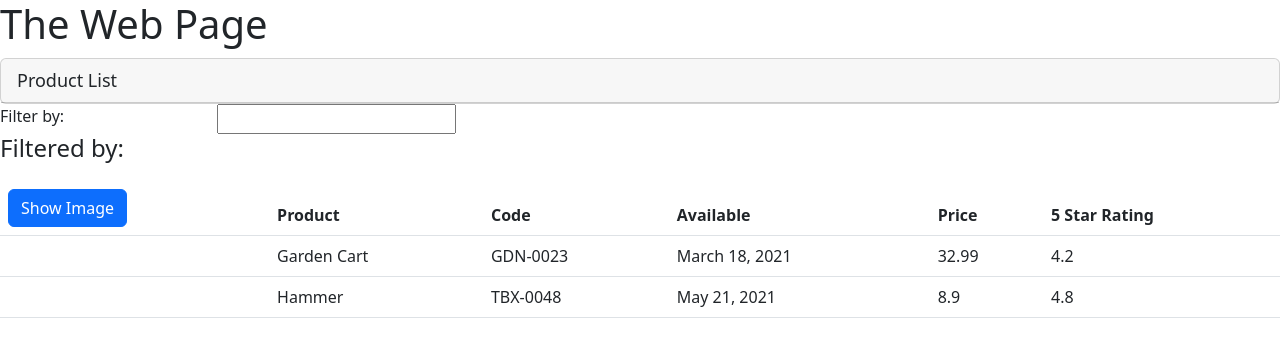
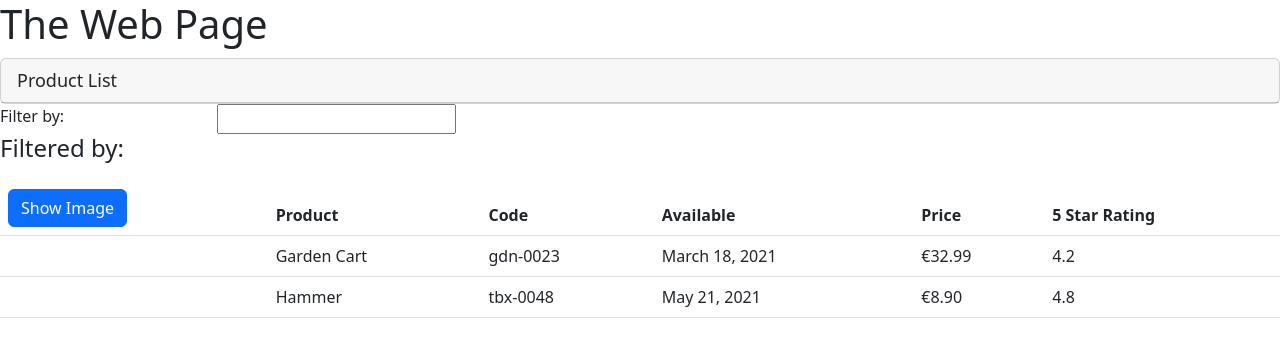
Before and after one commit to Tomasz-Zdeb/Angular-Sandbox, an Angular app in the folder APM-Start/: page / in a window 1280 px wide. Shown: the top 346 px of the page. Built offline with nearby package versions, Linux system fonts and the light colour scheme.

Commit message:
Use pipes to format product list entries

```diff
--- a/APM-Start/src/app/products/product-list.component.html
+++ b/APM-Start/src/app/products/product-list.component.html
@@ -42,11 +42,11 @@
                         [style.width.px]='imageWidth'
                         [style.margin.px]='imageMargin'>
                     </td>
-                    <td>{{product.productName}}</td>
-                    <td>{{product.productCode}}</td>
-                    <td>{{product.releaseDate}}</td>
-                    <td>{{product.price}}</td>
-                    <td>{{product.starRating}}</td>
+                    <td>{{ product.productName }}</td>
+                    <td>{{ product.productCode | lowercase }}</td>
+                    <td>{{ product.releaseDate }}</td>
+                    <td>{{ product.price | currency:'EUR':'symbol':'1.2-2' }}</td>
+                    <td>{{ product.starRating }}</td>
                 </tr>
             </tbody>
         </table>
```
